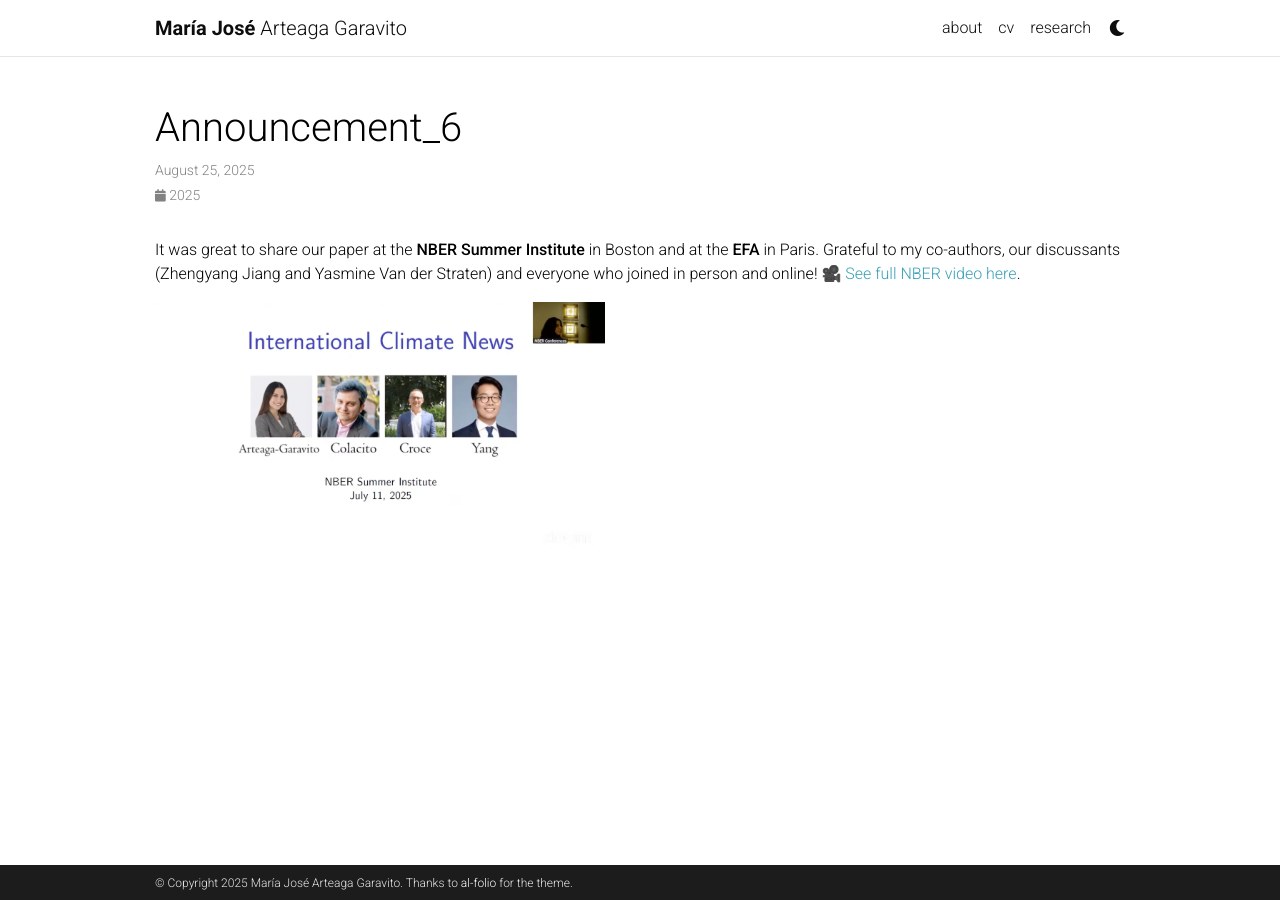
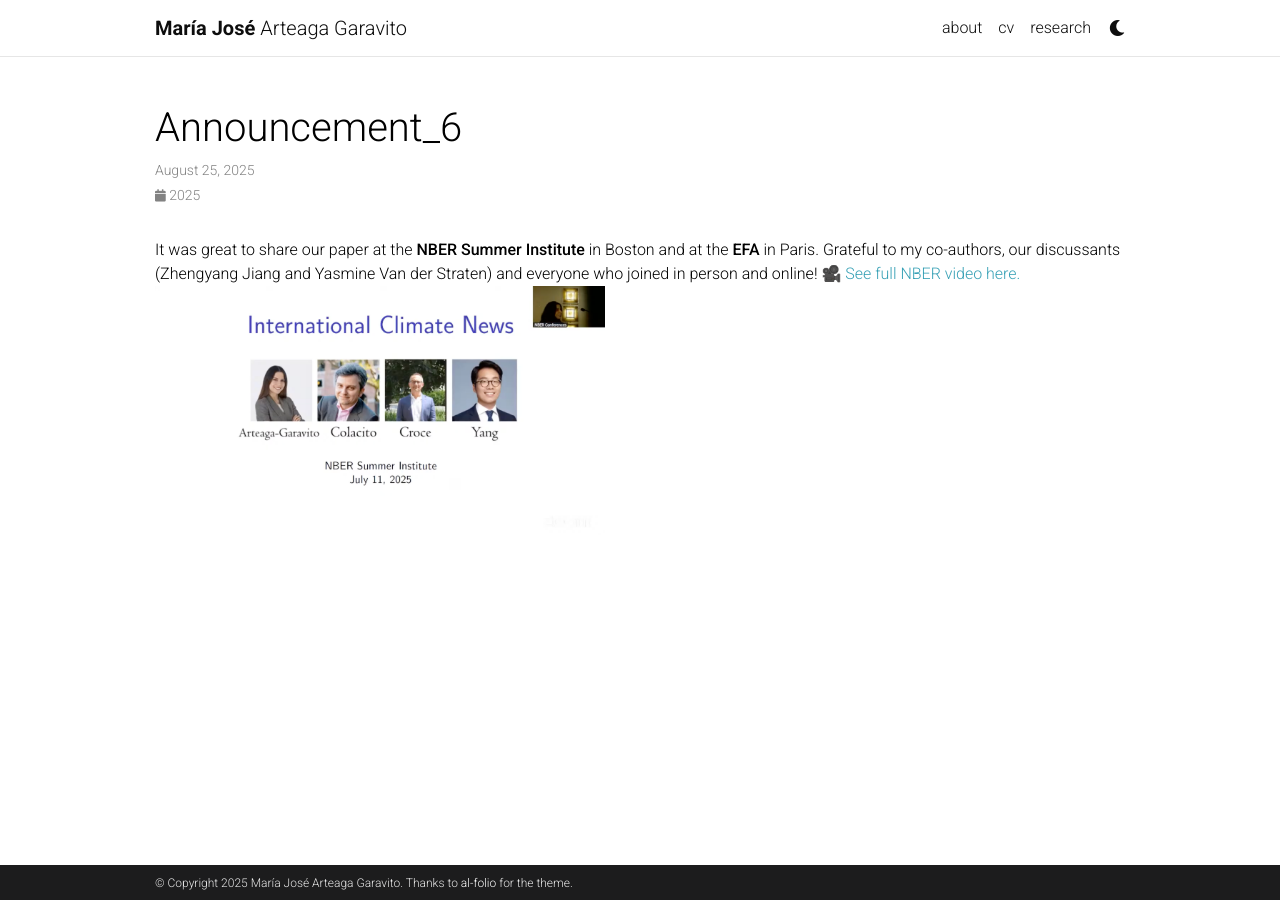
Before and after one commit to majoarteaga/majoarteaga.github.io, a Jekyll site: the page built from _news/announcement_6.md, in a window 1280 px wide. Built offline with Jekyll 4.4.1, drawn with Linux system fonts in a browser that asks for light colours; full-size pictures stand in for the smaller copies a plugin makes; comment, search, counter and statistics services are not loaded; a style sheet for code colours, icons or effects is not loaded; some of the changed lines change nothing that is shown.

Commit message:
Update announcement_6.md

```diff
--- a/_news/announcement_6.md
+++ b/_news/announcement_6.md
@@ -6,6 +6,7 @@
 ---
 
 It was great to share our paper at the <strong>NBER Summer Institute</strong> in Boston and at the <strong>EFA</strong> in Paris. Grateful to my co-authors, our discussants (Zhengyang Jiang and Yasmine Van der Straten) and everyone who joined in person and online!
-🎥 [See full NBER video here](youtube.com/watch?t=419&v=W_AGwwhRims&feature=youtu.be).
-
+🎥 <a href="https://www.youtube.com/watch?t=419&v=W_AGwwhRims&feature=youtu.be" target="_blank" rel="noopener noreferrer">
+  See full NBER video here.
+</a>
 <img src="https://majoarteaga.github.io/assets/video/Screenshot%202025-10-27%20at%2012.26.48.png" width="450" alt="Screenshot">
```
